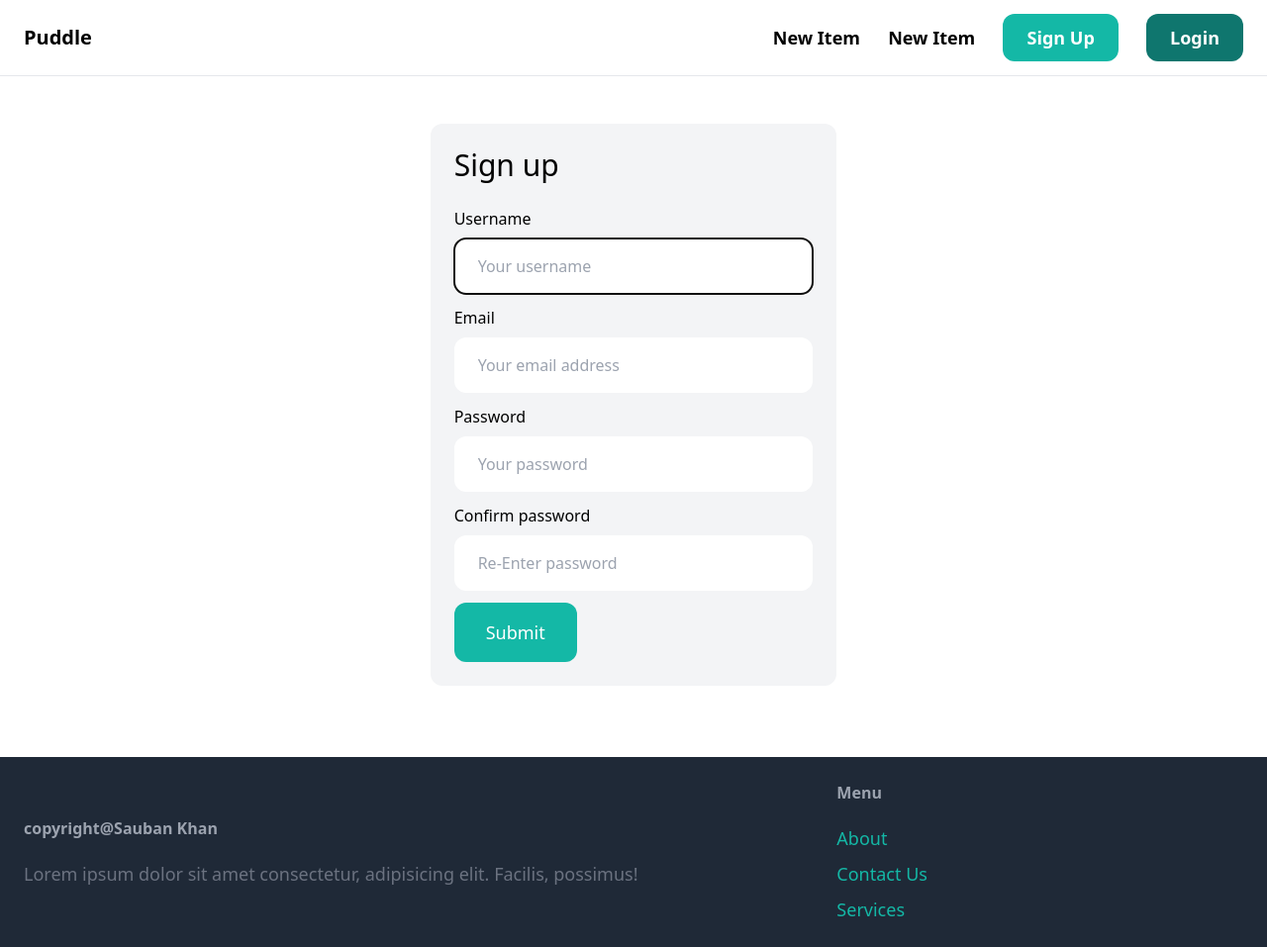
After one commit to skmadridista/puddlex, a Django app: page /signup/ in a window 1280 px wide. The commit adds this page. Shown: the whole page at 99% size. Run offline with Django 5.2, Linux system fonts and the light colour scheme; some libraries are stand-ins or nearby versions.

Commit message:
added login and signup pages with associated views

```diff
--- /dev/null
+++ b/core/forms.py
@@ -0,0 +1,38 @@
+from django import forms
+from django.contrib.auth.forms import UserCreationForm,AuthenticationForm
+from django.contrib.auth.models import User
+
+class LoginForm(AuthenticationForm):
+        username = forms.CharField(widget=forms.TextInput(attrs={
+        'placeholder': 'Your username',
+        'class': 'w-full py-4 px-6 rounded-xl'
+    }))
+
+
+        password = forms.CharField(widget=forms.PasswordInput(attrs={
+        'placeholder': 'Your password',
+        'class': 'w-full py-4 px-6 rounded-xl'
+    }))
+
+
+class SignupForm(UserCreationForm):
+    class Meta:
+        model = User
+        fields = ('username', 'email', 'password1', 'password2')
+
+    username = forms.CharField(widget=forms.TextInput(attrs={
+        'placeholder': 'Your username',
+        'class': 'w-full py-4 px-6 rounded-xl'
+    }))
+    email = forms.CharField(widget=forms.EmailInput(attrs={
+        'placeholder': 'Your email address',
+        'class': 'w-full py-4 px-6 rounded-xl'
+    }))
+    password1 = forms.CharField(widget=forms.PasswordInput(attrs={
+        'placeholder': 'Your password',
+        'class': 'w-full py-4 px-6 rounded-xl'
+    }))
+    password2 = forms.CharField(widget=forms.PasswordInput(attrs={
+        'placeholder': 'Re-Enter password',
+        'class': 'w-full py-4 px-6 rounded-xl'
+    }))
--- a/core/templates/core/base.html
+++ b/core/templates/core/base.html
@@ -18,16 +18,35 @@
         <a href="#" class="text-lg font-semibold hover:text-gray-500"
           >New Item</a
         >
+        {% if request.user.is_authenticated %}
         <a
-          href="#"
+        href="#"
+        class="px-6 py-3 text-lg font-semibold bg-teal-700 text-white rounded-xl hover:bg-teal-500"
+        >Inbox</a
+      >
+        <a
+        href="#"
+        class="px-6 py-3 text-lg font-semibold bg-teal-700 text-white rounded-xl hover:bg-teal-500"
+        >Dashboard</a
+      >
+        <a
+        href="#"
+        class="px-6 py-3 text-lg font-semibold bg-teal-700 text-white rounded-xl hover:bg-teal-500"
+        >Logout</a
+      >
+
+        {% else %}
+        <a
+          href="{% url 'core:signup' %}"
           class="px-6 py-3 text-lg font-semibold bg-teal-500 text-white rounded-xl hover:bg-teal-700"
           >Sign Up</a
         >
         <a
-          href="#"
+          href="{% url 'core:login' %}"
           class="px-6 py-3 text-lg font-semibold bg-teal-700 text-white rounded-xl hover:bg-teal-500"
           >Login</a
         >
+        {% endif %}
       </div>
     </nav>
     <div class="px-6 py-6">{% block content %} {% endblock %}</div>
--- /dev/null
+++ b/core/templates/core/signup.html
@@ -0,0 +1,45 @@
+{% extends 'core/base.html' %}
+
+{% block title %}Sign up{% endblock %}
+
+{% block content %}
+<div class="w-1/3 my-6 mx-auto p-6 bg-gray-100 rounded-xl">
+    <h1 class="mb-6 text-3xl">Sign up</h1>
+
+    <form method="post" action=".">
+        {% csrf_token %}
+
+        <div class="mb-3">
+            <label class="inline-block mb-2">Username</label><br>
+            {{ form.username }}
+        </div>
+
+        <div class="mb-3">
+            <label class="inline-block mb-2">Email</label><br>
+            {{ form.email }}
+        </div>
+
+        <div class="mb-3">
+            <label class="inline-block mb-2">Password</label><br>
+            {{ form.password1 }}
+        </div>
+
+        <div class="mb-3">
+            <label class="inline-block mb-2">Confirm password</label><br>
+            {{ form.password2 }}
+        </div>
+
+        {% if form.errors or form.non_field_errors %}
+            <div class="mb-3 p-6 bg-red-100 rounded-xl">
+                {% for field in form %}
+                    {{ field.errors }}
+                {% endfor %}
+
+                {{ form.non_field_errors }}
+            </div>
+        {% endif %}
+
+        <button class="py-4 px-8 text-lg bg-teal-500 hover:bg-teal-700 rounded-xl text-white">Submit</button>
+    </form>
+</div>
+{% endblock %}
--- a/core/urls.py
+++ b/core/urls.py
@@ -1,5 +1,11 @@
 from django.urls import path
+from django.contrib.auth import views as auth_view
+from .forms import LoginForm
 from . import views
+app_name = 'core'
 urlpatterns = [
     path('',views.index),
+    path('signup/',views.signup,name='signup'),
+    path('login/',auth_view.LoginView.as_view(template_name='core/login.html',authentication_form=LoginForm),name='login'),
+    # path('logout/',auth_view.LogoutView.as_view(),name='logout')
 ]
--- a/core/views.py
+++ b/core/views.py
@@ -1,5 +1,6 @@
-from django.shortcuts import render
+from django.shortcuts import render,redirect
 from items.models import Item,Category
+from .forms import SignupForm,AuthenticationForm
 # Create your views here.
 
 def index(request):
@@ -10,3 +11,21 @@ def index(request):
         'categories': categories,
         'items': items,
     })
+
+
+
+
+def signup(request):
+    if request.method == 'POST':
+        form = SignupForm(request.POST)
+
+        if form.is_valid():
+            form.save()
+
+            return redirect('/login/')
+    else:
+        form = SignupForm()
+
+    return render(request, 'core/signup.html', {
+        'form': form
+    })
--- a/puddlex/settings.py
+++ b/puddlex/settings.py
@@ -26,6 +26,10 @@ SECRET_KEY = 'django-insecure-x(hlrsy9a+ya@jax2cpp-@iwk(s89!4bo)umwv0-*=gg4svg4t
 DEBUG = True
 
 ALLOWED_HOSTS = []
+
+LOGIN_URL = '/login/'
+LOGIN_REDIRECT_URL = '/'
+LOGOUT_REDIRECT_URL = '/'
 
 
 # Application definition
```
Also changed, not shown: core/templates/core/login.html (added, +35 -0 lines).
